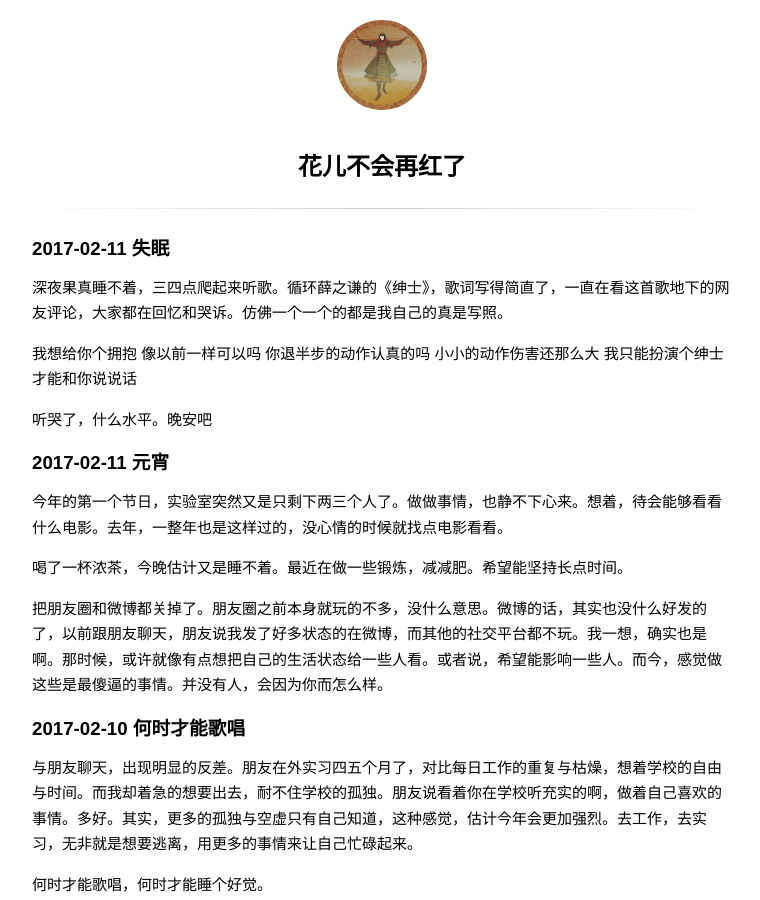
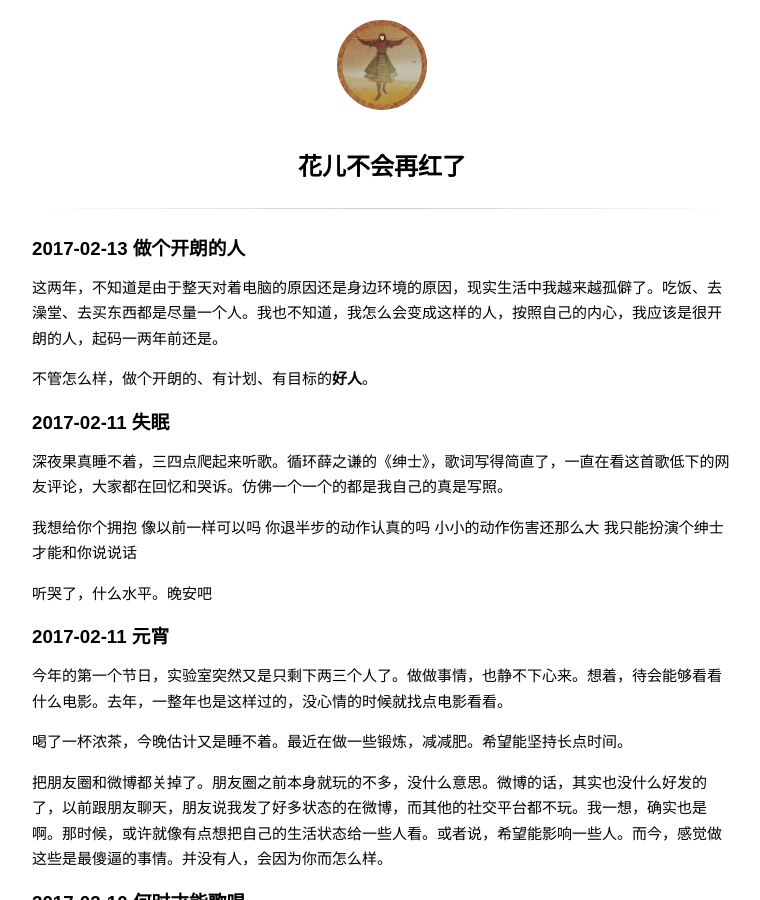
Before and after one commit to wuchangfeng/wuchangfeng.github.io, a Jekyll site: the page built from diary.md, in a window 1280 px wide and 900 px high. Shown: the whole window, without its empty margins (258-1018 px from the left). Built offline with Jekyll 4.4.1, drawn with Linux system fonts in a browser that asks for light colours; some web fonts are replaced; comment, search, counter and statistics services are not loaded.

Commit message:
blog update

```diff
--- a/diary.md
+++ b/diary.md
@@ -2,9 +2,15 @@
 title: 花儿不会再红了
 ---
 
+###  2017-02-13 做个开朗的人
+
+这两年，不知道是由于整天对着电脑的原因还是身边环境的原因，现实生活中我越来越孤僻了。吃饭、去澡堂、去买东西都是尽量一个人。我也不知道，我怎么会变成这样的人，按照自己的内心，我应该是很开朗的人，起码一两年前还是。
+
+不管怎么样，做个开朗的、有计划、有目标的**好人**。
+
 ### 2017-02-11 失眠
 
-深夜果真睡不着，三四点爬起来听歌。循环薛之谦的《绅士》，歌词写得简直了，一直在看这首歌地下的网友评论，大家都在回忆和哭诉。仿佛一个一个的都是我自己的真是写照。
+深夜果真睡不着，三四点爬起来听歌。循环薛之谦的《绅士》，歌词写得简直了，一直在看这首歌低下的网友评论，大家都在回忆和哭诉。仿佛一个一个的都是我自己的真是写照。
 
 我想给你个拥抱
 像以前一样可以吗
```
Also changed, not shown: about.md (+1 -1 lines).
